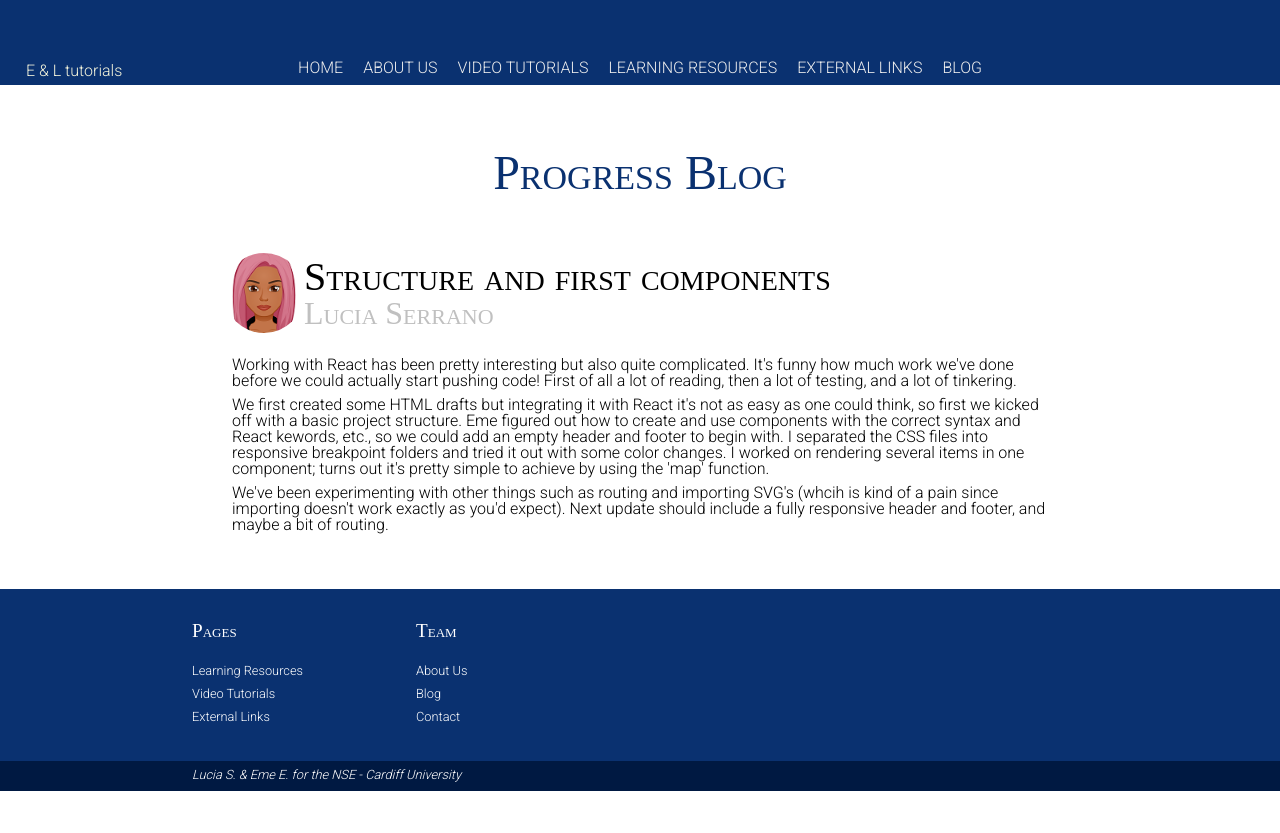
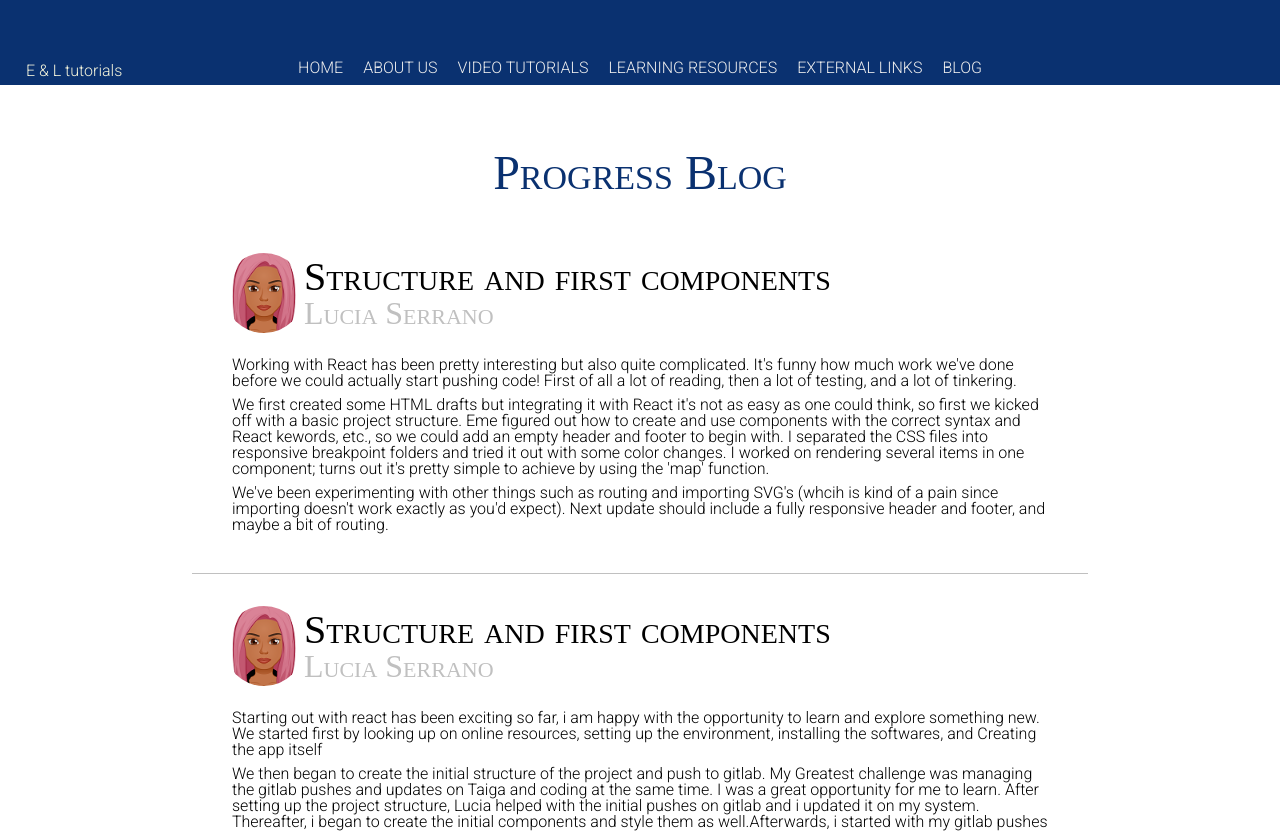
Before and after one commit to arisasdf/c-uni-react-exercise, a React (Create React App) app: page /blog in a window 1280 px wide. Shown: the top 833 px of the page. Before the commit the page ends 800 px from the top, so only its background shows below. Built offline with nearby package versions, Linux system fonts and the light colour scheme; a web font is replaced by a local one.

Commit message:
Add Blog Post

```diff
--- a/src/components/Blog.js
+++ b/src/components/Blog.js
@@ -1,17 +1,30 @@
-import React, { Component } from 'react';
-import BlogPost from './BlogPost';
+import React, { Component } from "react";
+import BlogPost from "./BlogPost";
 
 class Blog extends Component {
   render() {
     return (
       <main class="blog">
         <h1>Progress Blog</h1>
-				<BlogPost author="lucia"
+        <BlogPost
+          author="lucia"
           postTitle="Structure and first components"
           paragraphs={[
             "Working with React has been pretty interesting but also quite complicated. It's funny how much work we've done before we could actually start pushing code! First of all a lot of reading, then a lot of testing, and a lot of tinkering.",
             "We first created some HTML drafts but integrating it with React it's not as easy as one could think, so first we kicked off with a basic project structure. Eme figured out how to create and use components with the correct syntax and React kewords, etc., so we could add an empty header and footer to begin with. I separated the CSS files into responsive breakpoint folders and tried it out with some color changes. I worked on rendering several items in one component; turns out it's pretty simple to achieve by using the 'map' function.",
             "We've been experimenting with other things such as routing and importing SVG's (whcih is kind of a pain since importing doesn't work exactly as you'd expect). Next update should include a fully responsive header and footer, and maybe a bit of routing."
+          ]}
+        />
+
+        <BlogPost
+          author="lucia"
+          postTitle="Structure and first components"
+          paragraphs={[
+            "Starting out with react has been exciting so far, i am happy with the opportunity to learn and explore something new. We started first by looking up on online resources, setting up the environment, installing the softwares, and Creating the app itself",
+
+            "We then began to create the initial structure of the project and push to gitlab. My Greatest challenge was managing the gitlab pushes and updates on Taiga and  coding at the same time. I was a great opportunity for me to learn. After setting up the project structure, Lucia helped with the initial pushes on gitlab and i updated it on my system. Thereafter, i began to create the initial components and style them as well.Afterwards, i started with my gitlab pushes",
+
+            "Its been interesting so far undertaking the pair project, having to seat with someone else, join heads together and solve a problem. Its really been more productive.We have been exlopring several aspects of react and are still learning on it"
           ]}
         />
       </main>
```
Lines whose indentation alone changed are shown as unchanged.
